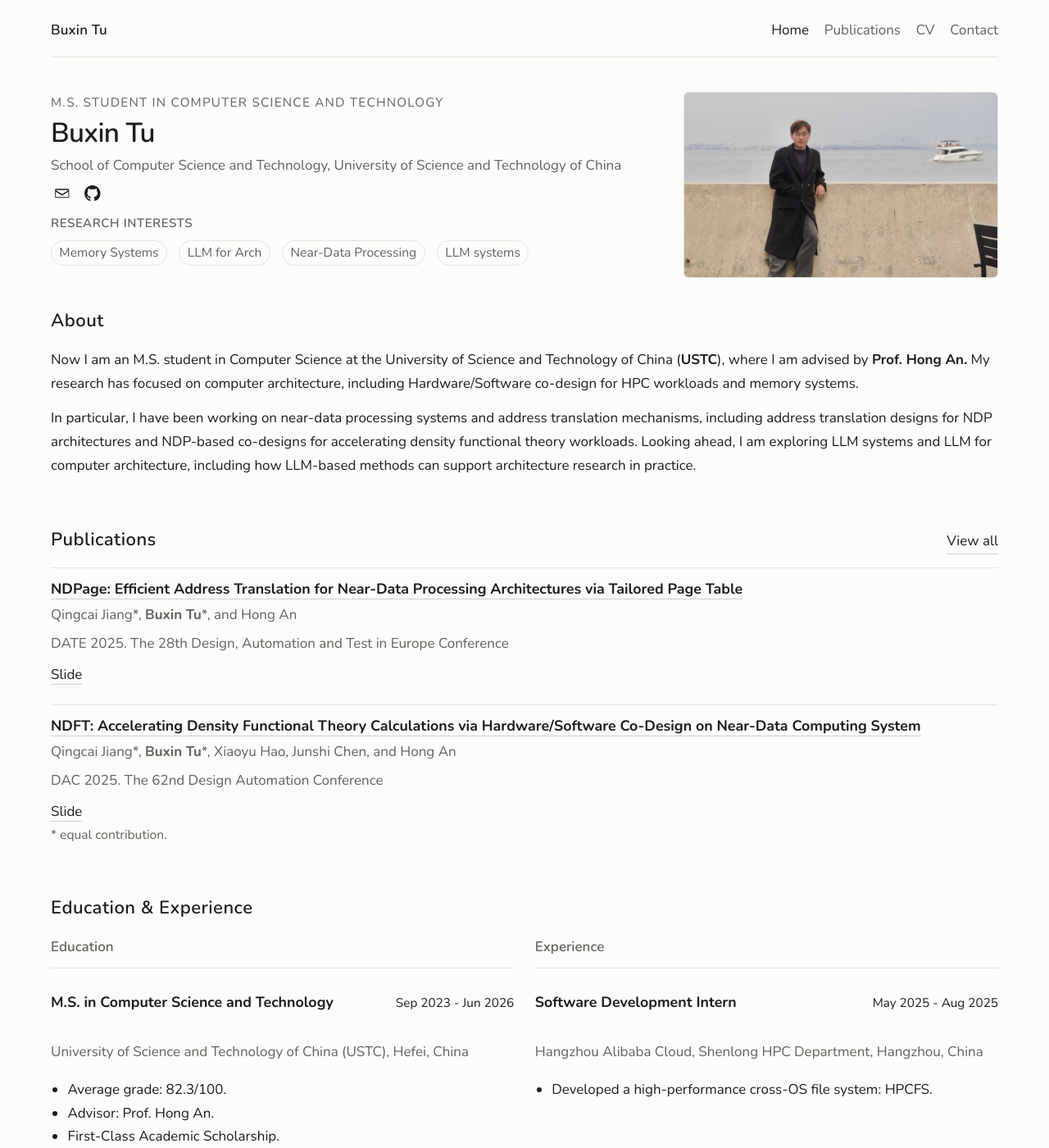
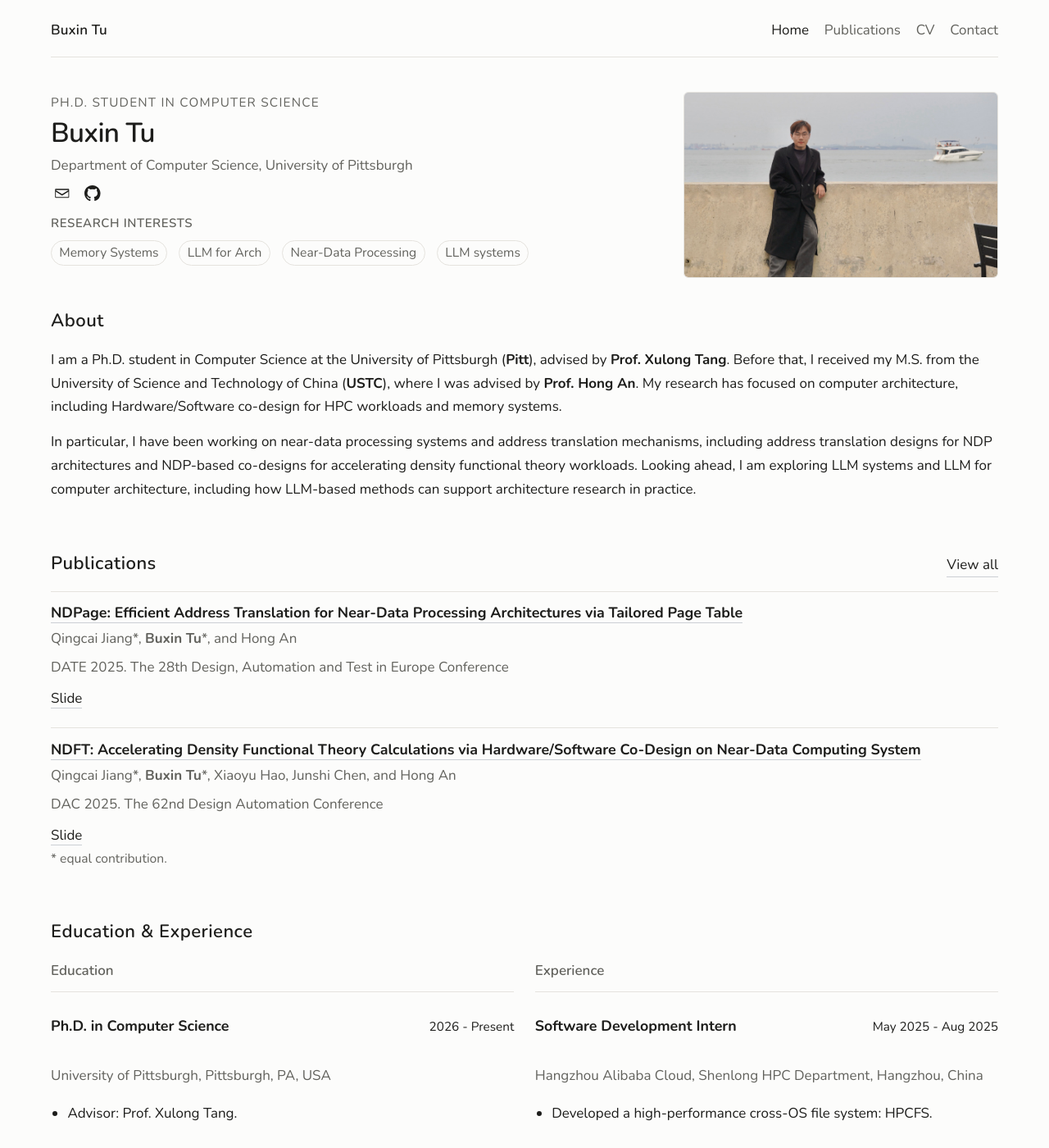
Before and after one commit to tubuxinnb/tubuxinnb.github.io, a Jekyll site: the page built from index.md, in a window 1280 px wide and 1400 px high. Shown: the whole window at 82% size. Built offline with Jekyll 4.4.1, drawn with Linux system fonts in a browser that asks for light colours.

Commit message:
Update profile for Ph.D. at Pitt and fix site metadata
- Switch the position, affiliation, advisor, About text, and education
  to the Ph.D. at the University of Pittsburgh (advisor Prof. Xulong Tang).
- Set the site url to https://turbothinking.cn so the sitemap, canonical
  links, og:url, and the robots.txt Sitemap line are absolute.
- Replace the template's placeholder og-card.svg ("Alex Chen") with a
  1200x630 PNG card; most link previews (WeChat, X, LinkedIn) ignore SVG.
- Give the homepage a "Buxin Tu | <tagline>" title instead of "Home".
- Stop publishing README, Gemfile, Dockerfile, and docker files: the
  custom exclude list had replaced Jekyll's default excludes.
- Render the footer year from the build time and fix the repository name.

Co-Authored-By: Claude Opus 5.5 <noreply@anthropic.com>
Claude-Session: https://claude.ai/code/session_0121bAi3qDqbvqJCRHrtAUQF

```diff
--- a/_config.yml
+++ b/_config.yml
@@ -1,23 +1,24 @@
 # Core site settings. Most of the content and style switches can be edited here.
 title: "Buxin Tu"
-description: "Personal homepage of Buxin Tu at the University of Science and Technology of China."
-# Leave blank in the template. Set this to your final site URL before publishing.
-url: ""
+# Shown after the name in the homepage <title>: "Buxin Tu | <tagline>".
+tagline: "Ph.D. Student at the University of Pittsburgh"
+description: "Personal homepage of Buxin Tu, a Ph.D. student in Computer Science at the University of Pittsburgh."
+# Canonical address of the published site. Used for the sitemap, canonical links, and social previews.
+url: "https://turbothinking.cn"
 baseurl: ""
 lang: "en"
 timezone: "Asia/Shanghai"
-repository: "tubuxinnb/buxin.github.io"
+repository: "tubuxinnb/tubuxinnb.github.io"
 email: "tubuxin0621@gmail.com"
 
 author:
   name: "Buxin Tu"
-  position: "M.S. Student in Computer Science and Technology"
-  affiliation: "University of Science and Technology of China"
-  department: "School of Computer Science and Technology"
-  advisor: "Advisor: Prof. Hong An"
+  position: "Ph.D. Student in Computer Science"
+  affiliation: "University of Pittsburgh"
+  department: "Department of Computer Science"
+  advisor: "Advisor: Prof. Xulong Tang"
   location: ""
   short_bio: ""
-  bio: "I am Buxin Tu, an M.S. student in Computer Science and Technology at the University of Science and Technology of China, advised by Prof. Hong An. My work focuses on computer architecture and high-performance computing, and I am also interested in LLM systems and the use of LLMs for architecture research."
   research_interests:
     - Memory Systems
     - LLM for Arch
@@ -29,6 +30,7 @@ style_mode: "piech" # piech / hewitt / bingyao
 font_style: "sans" # serif / sans / mixed
 accent_color: "#6f7c8b"
 
+# Section switches. `projects` and `teaching` also control whether their pages are built.
 show:
   news: false
   projects: false
@@ -46,9 +48,8 @@ home:
 
 avatar: "/assets/images/Buxin.jpeg"
 logo: "/assets/images/Buxin.jpeg"
-image: "/assets/images/og-card.svg"
-default_social_image: "/assets/images/og-card.svg"
-footer_text: "© 2026 Buxin Tu. Built with Codex and GitHub Pages."
+# Rendered after "© <year> <name>." in the footer.
+footer_text: "Built with Codex and GitHub Pages."
 
 # Keep this list ordered; it is rendered directly in the homepage header.
 social_links:
@@ -79,13 +80,24 @@ defaults:
       path: ""
     values:
       layout: page
-      image: "/assets/images/og-card.svg"
+      # Link-preview card. Regenerate it when the name, position, or affiliation changes.
+      image:
+        path: "/assets/images/og-card.png"
+        width: 1200
+        height: 630
+        alt: "Buxin Tu, Ph.D. Student in Computer Science at the University of Pittsburgh"
 
 sass:
   style: compressed
+  sourcemap: development
 
+# Repository tooling that should not be published with the site.
 exclude:
+  - README.md
+  - Dockerfile
+  - docker-compose.yml
+  - docker
+  - Gemfile
+  - Gemfile.lock
   - vendor
   - node_modules
-  - package.json
-  - package-lock.json
--- a/_includes/site-footer.html
+++ b/_includes/site-footer.html
@@ -1,5 +1,5 @@
 <footer class="site-footer">
-  <p>{{ site.footer_text }}</p>
+  <p>&copy; {{ site.time | date: "%Y" }} {{ site.author.name }}. {{ site.footer_text }}</p>
   <p>
     <a href="mailto:{{ site.email }}">{{ site.email | replace: "@", "_AT_" }}</a>
   </p>
--- a/index.md
+++ b/index.md
@@ -1,10 +1,10 @@
 ---
 layout: home
-title: Home
 permalink: /
 ---
 
-Now I am an M.S. student in Computer Science at the University of Science and Technology of China (**USTC**), where I am advised by **Prof. Hong An.**
+I am a Ph.D. student in Computer Science at the University of Pittsburgh (**Pitt**), advised by **Prof. Xulong Tang**.
+Before that, I received my M.S. from the University of Science and Technology of China (**USTC**), where I was advised by **Prof. Hong An**.
 My research has focused on computer architecture, including Hardware/Software co-design for HPC workloads and memory systems.
 
 In particular, I have been working on near-data processing systems and address translation mechanisms, including address translation designs for NDP architectures and NDP-based co-designs for accelerating density functional theory workloads.
--- a/robots.txt
+++ b/robots.txt
@@ -5,6 +5,4 @@ permalink: /robots.txt
 User-agent: *
 Allow: /
 
-{% if site.url and site.url != "" %}
-Sitemap: {{ site.url }}{{ '/sitemap.xml' | relative_url }}
-{% endif %}
+Sitemap: {{ '/sitemap.xml' | absolute_url }}
```
Also changed, not shown: _data/education.yml (+10 -0 lines), assets/images/og-card.png (added), assets/images/og-card.svg (deleted).
